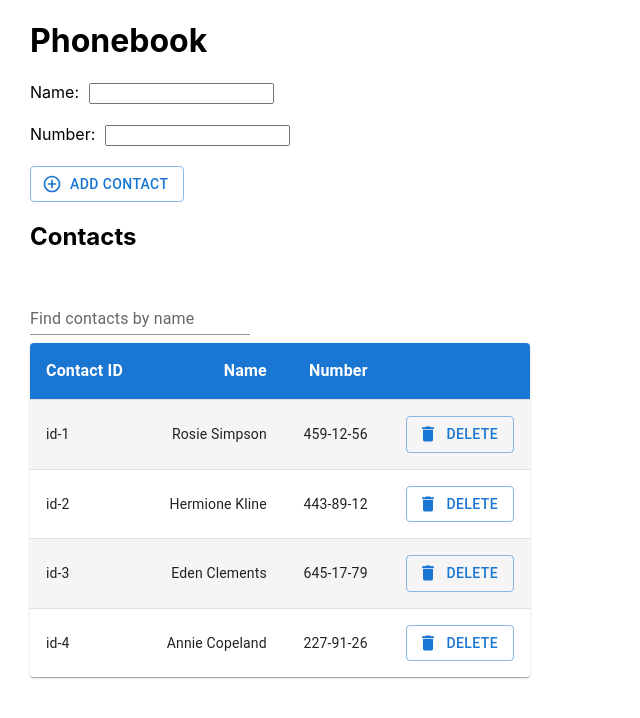
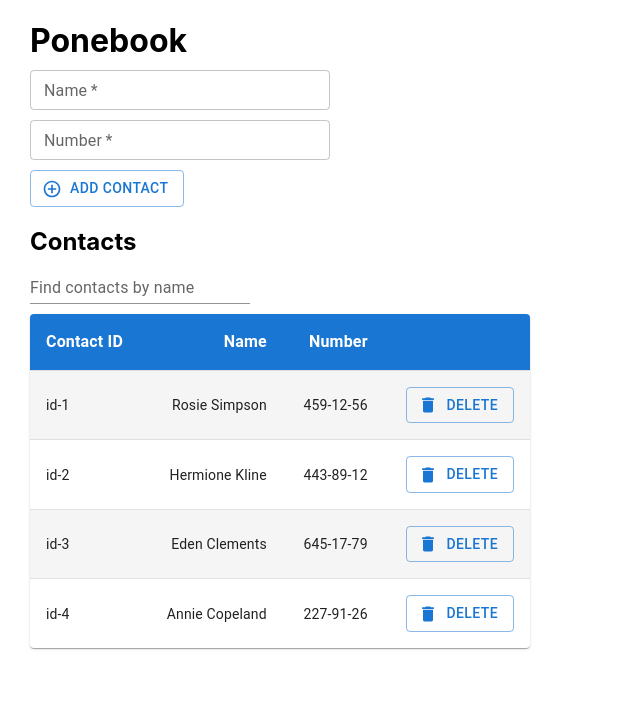
Before and after one commit to kbuhantsev/goit-react-hw-03-phonebook, a React (Create React App) app: page / in a window 1280 px wide. Shown: the top 718 px of the page, without its empty margins (0-640 px from the left). Built offline with nearby package versions, Linux system fonts and the light colour scheme.

Commit message:
contact form to MUI

```diff
--- a/src/components/App.jsx
+++ b/src/components/App.jsx
@@ -1,12 +1,12 @@
 import React, { Component } from 'react';
 import Filter from './Filter/Filter';
 import ContactForm from './ContactForm';
-// import ContactList from './ContactsList';
 import debounce from 'lodash.debounce';
 import * as storage from '../utils/storage';
+import Box from './Box';
 
 //Material
-import TableData from './TableData';
+import ContactsTable from './ContactsTable';
 
 const INITIAL_STATE = {
   contacts: [
@@ -74,13 +74,17 @@ export class App extends Component {
     }
     return (
       <div style={{ marginLeft: '30px' }}>
-        <h1>Phonebook</h1>
+        <Box as={'h1'} mb={'10px'}>
+          Ponebook
+        </Box>
         <ContactForm onSubmit={this.onSubmit} />
 
-        <h2>Contacts</h2>
+        <Box as={'h2'} mb={'0px'}>
+          Contacts
+        </Box>
         <Filter onInput={this.onFilterChangeDebounced} />
 
-        <TableData
+        <ContactsTable
           contacts={filteredContacts}
           onDelete={this.onDeleteContact}
         />
--- /dev/null
+++ b/src/components/Box/Box.jsx
@@ -0,0 +1,32 @@
+import styled from 'styled-components';
+import {
+  space,
+  color,
+  typography,
+  layout,
+  flexbox,
+  grid,
+  background,
+  border,
+  position,
+  shadow,
+} from 'styled-system';
+
+const Box = styled.div(
+  {
+    display: 'flex',
+    flexDirection: 'column',
+  },
+  space,
+  color,
+  typography,
+  layout,
+  flexbox,
+  grid,
+  background,
+  border,
+  position,
+  shadow
+);
+
+export default Box;
--- /dev/null
+++ b/src/components/Box/index.js
@@ -0,0 +1 @@
+export { default } from './Box';
--- a/src/components/ContactForm/ContactForm.jsx
+++ b/src/components/ContactForm/ContactForm.jsx
@@ -1,15 +1,11 @@
 import React from 'react';
 import PropTypes from 'prop-types';
 import { customAlphabet } from 'nanoid';
-import { Formik } from 'formik';
+import { useFormik } from 'formik';
 import * as Yup from 'yup';
-import {
-  FormStyled,
-  ErrorMessageStyled,
-  FieldStyled,
-  ButtonStyled,
-} from './ContactForm.styled';
+import { ButtonStyled, FormStyled } from './ContactForm.styled';
 import AddCircleOutlineIcon from '@mui/icons-material/AddCircleOutline';
+import { TextField } from '@mui/material';
 
 const phoneRegExp =
   /\+?\d{1,4}?[-.\s]?\(?\d{1,3}?\)?[-.\s]?\d{1,4}[-.\s]?\d{1,4}[-.\s]?\d{1,9}/;
@@ -37,25 +33,39 @@ function ContactForm({ onSubmit }) {
     }
   };
 
+  const formik = useFormik({
+    initialValues: { name: '', number: '' },
+    validationSchema: schema,
+    onSubmit: handleSubmit,
+  });
+
   return (
-    <Formik
-      initialValues={{ name: '', number: '' }}
-      validationSchema={schema}
-      onSubmit={handleSubmit}
-    >
-      <FormStyled name="contact-form">
-        <label htmlFor="name">
-          Name:
-          <FieldStyled type="text" name="name" />
-          <ErrorMessageStyled name="name" component="div" />
-        </label>
-
-        <label htmlFor="number">
-          Number:
-          <FieldStyled type="tel" name="number" />
-          <ErrorMessageStyled name="number" component="div" />
-        </label>
-
+    <>
+      <FormStyled onSubmit={formik.handleSubmit}>
+        <TextField
+          name="name"
+          id="name"
+          label="Name"
+          variant="outlined"
+          required
+          size="small"
+          value={formik.values.name}
+          onChange={formik.handleChange}
+          error={formik.touched.name && Boolean(formik.errors.name)}
+          helperText={formik.touched.name && formik.errors.name}
+        />
+        <TextField
+          name="number"
+          id="number"
+          label="Number"
+          variant="outlined"
+          required
+          size="small"
+          value={formik.values.number}
+          onChange={formik.handleChange}
+          error={formik.touched.number && Boolean(formik.errors.number)}
+          helperText={formik.touched.number && formik.errors.number}
+        />
         <ButtonStyled
           type="submit"
           variant="outlined"
@@ -64,7 +74,7 @@ function ContactForm({ onSubmit }) {
           Add contact
         </ButtonStyled>
       </FormStyled>
-    </Formik>
+    </>
   );
 }
 
--- a/src/components/ContactForm/ContactForm.styled.js
+++ b/src/components/ContactForm/ContactForm.styled.js
@@ -1,22 +1,13 @@
 import styled from 'styled-components';
-import { Form, Field, ErrorMessage } from 'formik';
 import Button from '@mui/material/Button';
 
-export const ErrorMessageStyled = styled(ErrorMessage)`
-  color: red;
-`;
-
-export const FormStyled = styled(Form)`
+export const FormStyled = styled.form`
+  width: 300px;
   display: flex;
   flex-direction: column;
-  gap: 20px;
-`;
-
-export const FieldStyled = styled(Field)`
-  margin-left: 10px;
+  gap: 10px;
 `;
 
 export const ButtonStyled = styled(Button)`
-  /* display: inline-flex; */
   width: fit-content;
 `;
--- a/src/components/TableData.jsx
+++ b/src/components/ContactsTable/ContactsTable.jsx
@@ -1,37 +1,16 @@
 import Table from '@mui/material/Table';
 import TableBody from '@mui/material/TableBody';
-import TableCell, { tableCellClasses } from '@mui/material/TableCell';
 import TableContainer from '@mui/material/TableContainer';
 import TableHead from '@mui/material/TableHead';
 import TableRow from '@mui/material/TableRow';
 import Paper from '@mui/material/Paper';
 import Button from '@mui/material/Button';
 import DeleteIcon from '@mui/icons-material/Delete';
-import { styled } from '@mui/material/styles';
+import PropTypes from 'prop-types';
 
-const StyledTableCell = styled(TableCell)(() => ({
-  [`&.${tableCellClasses.head}`]: {
-    backgroundColor: '#1976d2',
-    color: 'white',
-    fontSize: '16px',
-    fontWeight: '700',
-  },
-  [`&.${tableCellClasses.body}`]: {
-    fontSize: 14,
-  },
-}));
+import { StyledTableCell, StyledTableRow } from './ContactsTable.styled';
 
-const StyledTableRow = styled(TableRow)(({ theme }) => ({
-  '&:nth-of-type(odd)': {
-    backgroundColor: theme.palette.action.hover,
-  },
-  // hide last border
-  '&:last-child td, &:last-child th': {
-    border: 0,
-  },
-}));
-
-export default function TableData({ contacts, onDelete }) {
+function ContactsTable({ contacts, onDelete }) {
   return (
     <TableContainer component={Paper} sx={{ width: 500 }}>
       <Table aria-label="contacts table">
@@ -70,3 +49,16 @@ export default function TableData({ contacts, onDelete }) {
     </TableContainer>
   );
 }
+
+ContactsTable.propTypes = {
+  contacts: PropTypes.arrayOf(
+    PropTypes.shape({
+      id: PropTypes.string,
+      name: PropTypes.string,
+      number: PropTypes.string,
+    })
+  ),
+  onDelete: PropTypes.func,
+};
+
+export default ContactsTable;
--- /dev/null
+++ b/src/components/ContactsTable/ContactsTable.styled.js
@@ -0,0 +1,25 @@
+import TableCell, { tableCellClasses } from '@mui/material/TableCell';
+import TableRow from '@mui/material/TableRow';
+import { styled } from '@mui/material/styles';
+
+export const StyledTableCell = styled(TableCell)(({ theme }) => ({
+  [`&.${tableCellClasses.head}`]: {
+    backgroundColor: theme.palette.primary.main,
+    color: theme.palette.common.white,
+    fontSize: '16px',
+    fontWeight: '700',
+  },
+  [`&.${tableCellClasses.body}`]: {
+    fontSize: 14,
+  },
+}));
+
+export const StyledTableRow = styled(TableRow)(({ theme }) => ({
+  '&:nth-of-type(odd)': {
+    backgroundColor: theme.palette.action.hover,
+  },
+  // hide last border
+  '&:last-child td, &:last-child th': {
+    border: 0,
+  },
+}));
--- /dev/null
+++ b/src/components/ContactsTable/index.js
@@ -0,0 +1 @@
+export { default } from './ContactsTable';
--- a/src/components/Filter/Filter.jsx
+++ b/src/components/Filter/Filter.jsx
@@ -1,6 +1,5 @@
 import React from 'react';
 import PropTypes from 'prop-types';
-// import { LabelStyled, InputStyled } from './Filter.styled';
 import TextField from '@mui/material/TextField';
 
 function Filter({ onInput }) {
@@ -10,16 +9,12 @@ function Filter({ onInput }) {
   };
 
   return (
-    // <LabelStyled>
-    //   Find contacts by name
-    //   <InputStyled name="search" onChange={handleInput}></InputStyled>
-    // </LabelStyled>
     <TextField
-      id="standard-basic"
+      id="search"
       name="search"
       label="Find contacts by name"
       variant="standard"
-      margin="normal"
+      sx={{ marginBottom: '10px' }}
       onChange={handleInput}
     />
   );
--- a/src/index.js
+++ b/src/index.js
@@ -2,9 +2,18 @@ import React from 'react';
 import ReactDOM from 'react-dom/client';
 import { App } from 'components/App';
 import './index.css';
+// import { ThemeProvider, createTheme } from '@mui/material/styles';
+import { StyledEngineProvider } from '@mui/material/styles';
+
+// const theme = createTheme();
 
 ReactDOM.createRoot(document.getElementById('root')).render(
   <React.StrictMode>
-    <App />
+    <StyledEngineProvider injectFirst>
+      {/* <ThemeProvider theme={theme}> */}
+
+      <App />
+      {/* </ThemeProvider> */}
+    </StyledEngineProvider>
   </React.StrictMode>
 );
```
